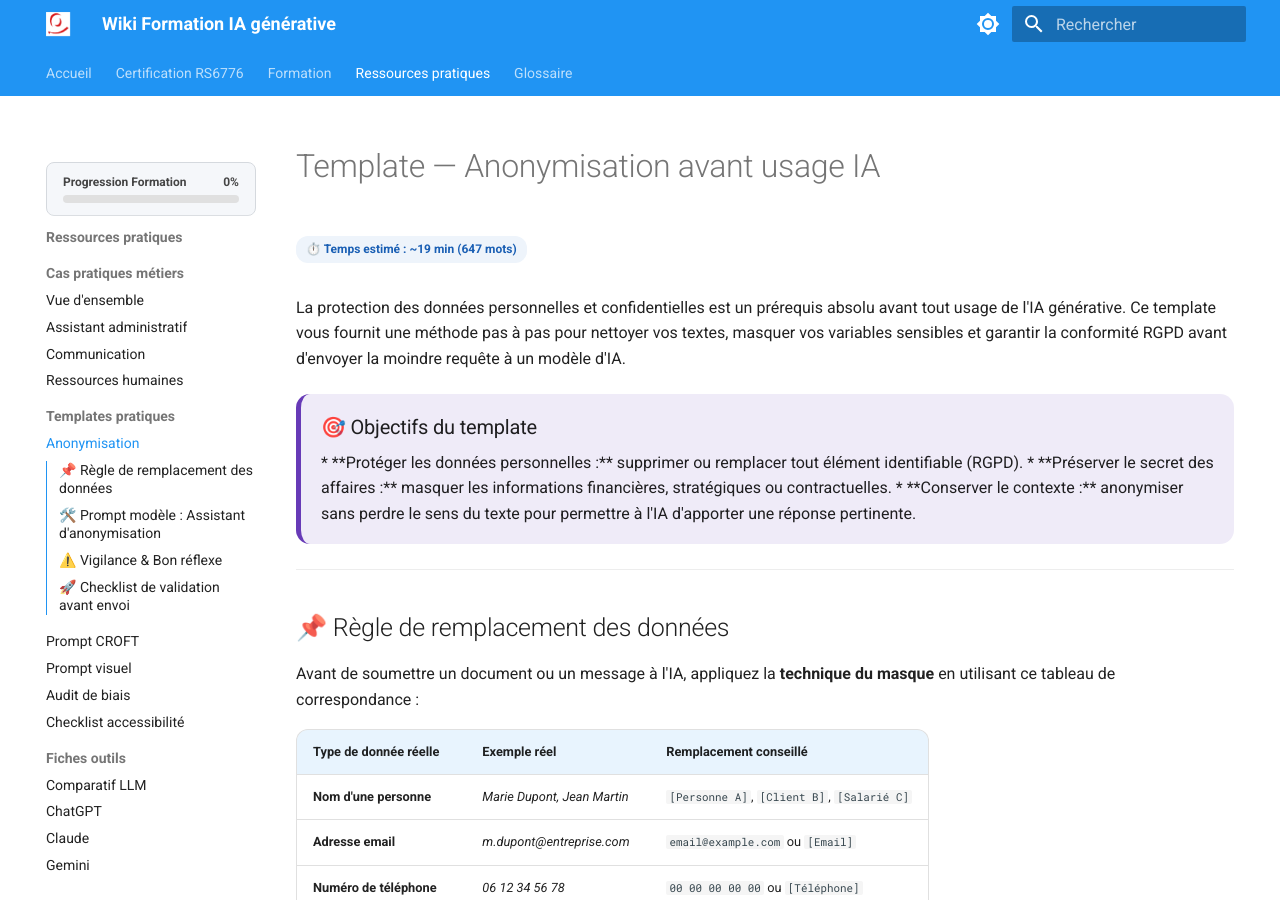
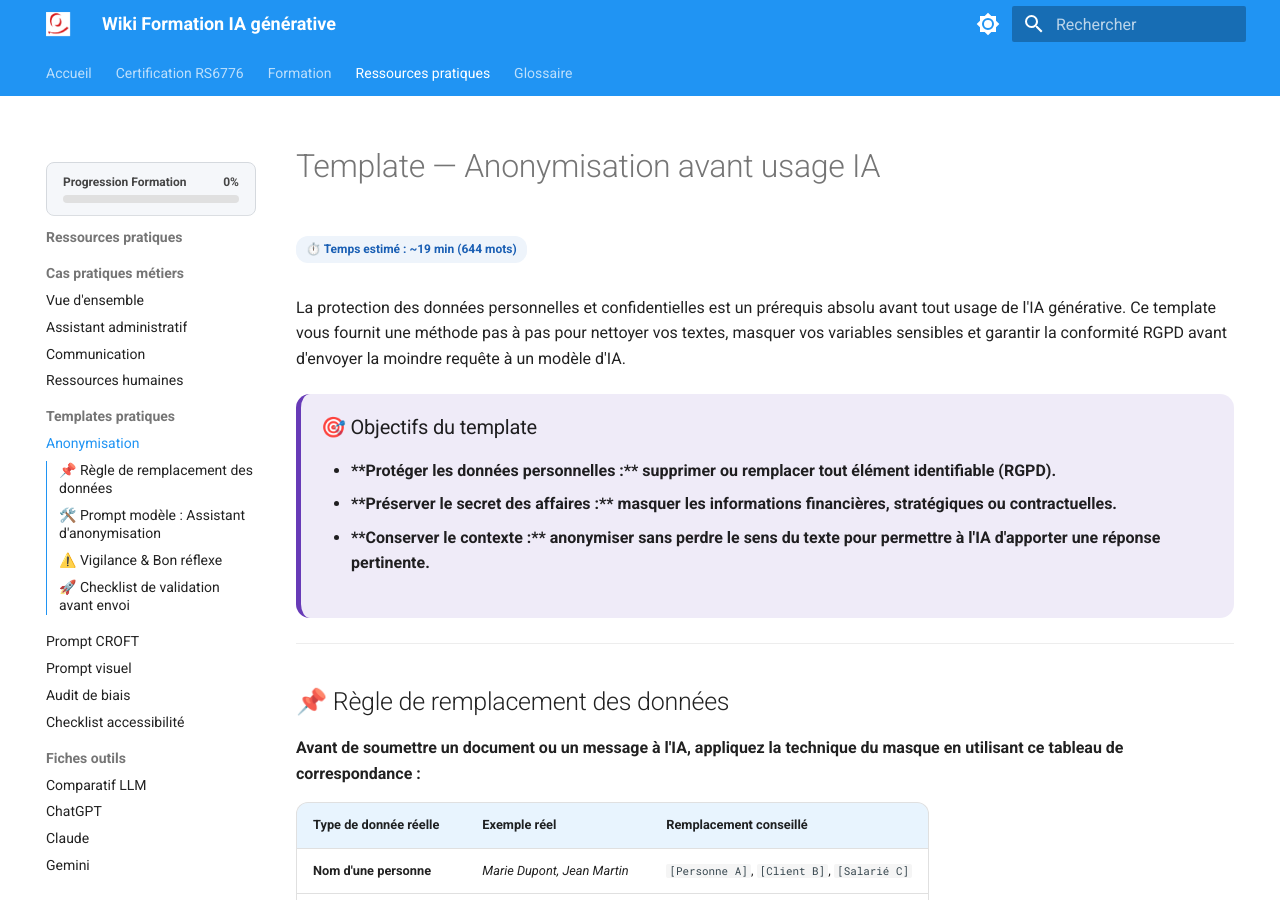
Before and after one commit to pierre-l-hue/wiki-formation-ia, an MkDocs documentation site: the page built from docs/anonymisation.md, in a window 1280 px wide and 900 px high. Built offline with MkDocs 1.6.1 and Material for MkDocs 9.7.7, drawn with Linux system fonts in a browser that asks for light colours.

Commit message:
Format objectives as a list in anonymisation.md

```diff
--- a/docs/anonymisation.md
+++ b/docs/anonymisation.md
@@ -6,9 +6,10 @@
 
 <h3>🎯 Objectifs du template</h3>
 
-* **Protéger les données personnelles :** supprimer ou remplacer tout élément identifiable (RGPD).
-* **Préserver le secret des affaires :** masquer les informations financières, stratégiques ou contractuelles.
-* **Conserver le contexte :** anonymiser sans perdre le sens du texte pour permettre à l'IA d'apporter une réponse pertinente.
+  <ul>
+    <li><strong>**Protéger les données personnelles :** supprimer ou remplacer tout élément identifiable (RGPD).</li>
+<li><strong>**Préserver le secret des affaires :** masquer les informations financières, stratégiques ou contractuelles.</li>
+<li><strong>**Conserver le contexte :** anonymiser sans perdre le sens du texte pour permettre à l'IA d'apporter une réponse pertinente.</li>
 
 </div>
 
```
